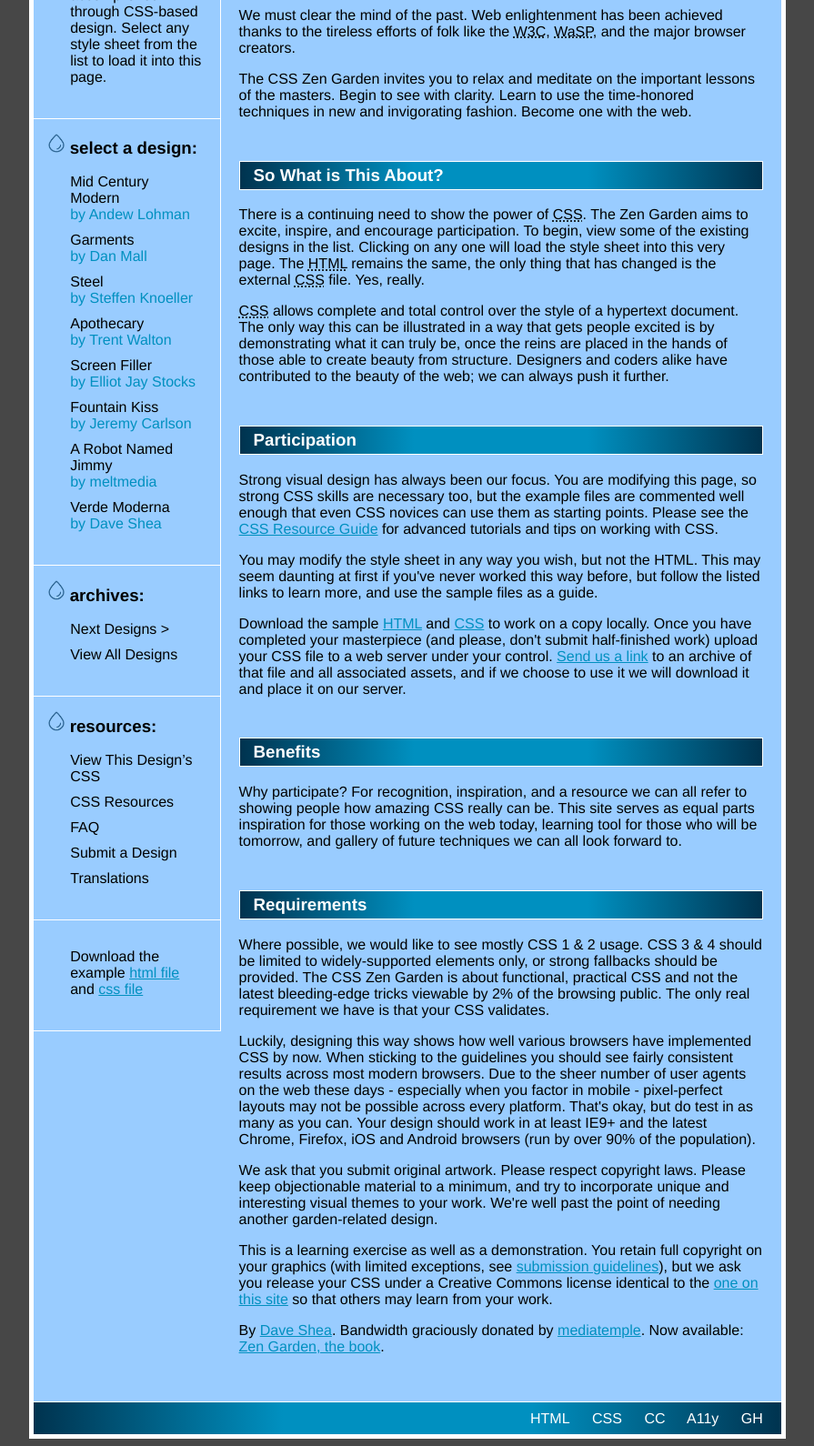
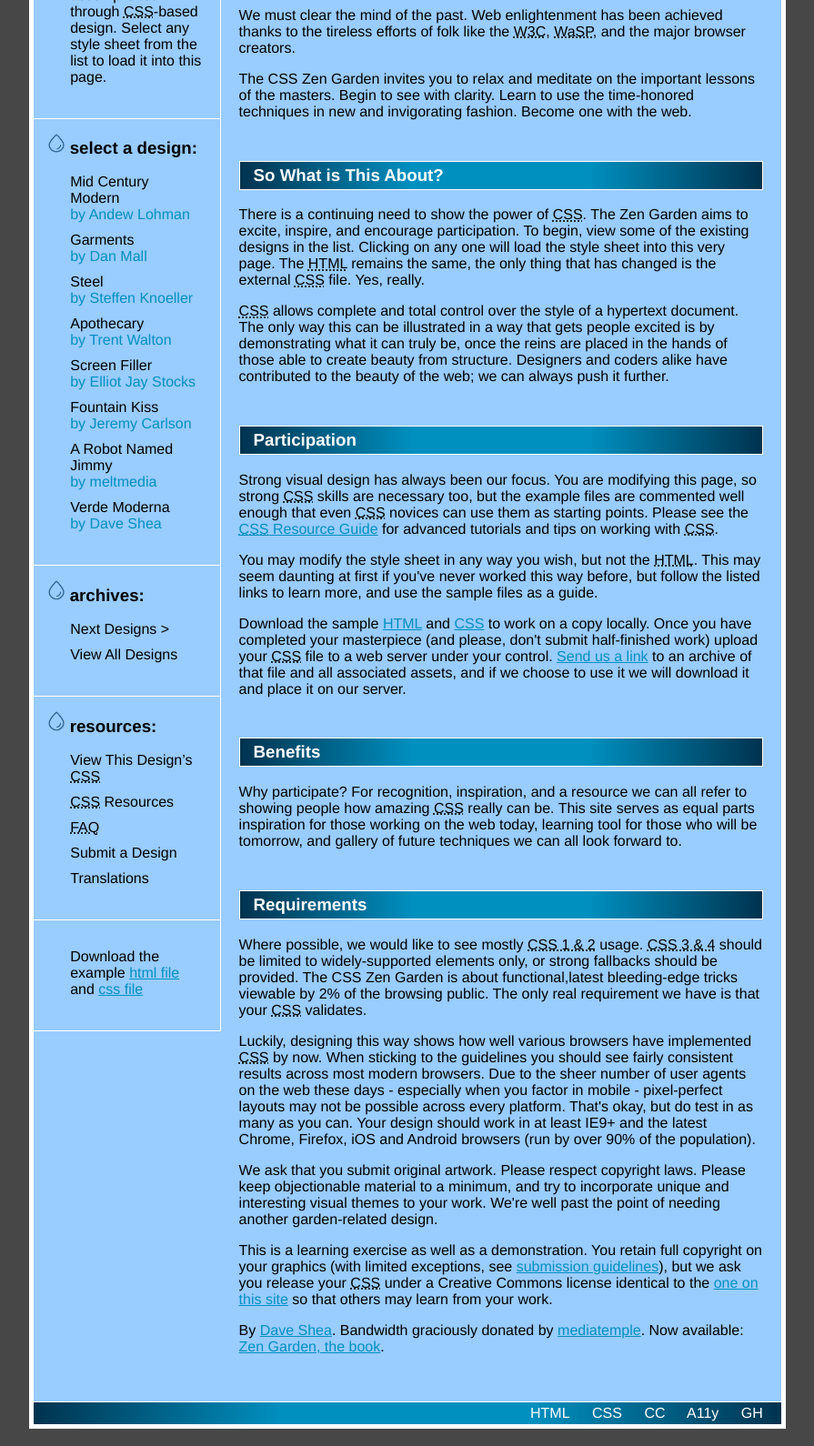
Before and after one commit to aprilrochelle/Zen-Garden-80, a plain HTML site: page index.html in a window 1280 px wide. Shown: the part 334-1924 px from the top of the page at 91% size, without its empty margins (192-1087 px from the left). Drawn offline with Linux system fonts and the light colour scheme.

Commit message:
cleaned up css and added abbreviation tags

```diff
--- a/index.html
+++ b/index.html
@@ -17,7 +17,7 @@
                     <article>
                         <img class="article-img" src="./img/raindrop.png">
                         <h3>quick summary:</h3>
-                        <p>A demonstration of what can be accomplished through CSS-based design. Select any style sheet from the list to load it into this page.</p>
+                        <p>A demonstration of what can be accomplished through <abbr title="Cascading Style Sheets">CSS</abbr>-based design. Select any style sheet from the list to load it into this page.</p>
                     </article>
                     <article>
                         <img class="article-img" src="./img/raindrop.png">
@@ -76,13 +76,13 @@
                         <h3>resources:</h3>
                         <ul>
                             <li>
-                                <a href="">View This Design’s CSS</a>
+                                <a href="">View This Design’s <abbr title="Cascading Style Sheets">CSS</abbr></a>
                             </li>
                             <li>
-                                <a href="">CSS Resources</a>
+                                <a href=""><abbr title="Cascading Style Sheets">CSS</abbr> Resources</a>
                             </li>
                             <li>
-                                <a href="">FAQ</a>
+                                <a href=""><abbr title="Frequently Asked Questions">FAQ</abbr></a>
                             </li>
                             <li>
                                 <a href="">Submit a Design</a>
@@ -121,51 +121,28 @@
                     </article>
                     <article>
                         <h3>Participation</h3>
-                        <p>Strong visual design has always been our focus. You are modifying this page, so strong CSS skills are necessary
-                        too, but the example files are commented well enough that even CSS novices can use them as starting points. Please
-                        see the
-                        <a href="" title="A listing of CSS-related resources">
-                            CSS Resource Guide</a> for advanced tutorials and tips on working with CSS.
+                        <p>Strong visual design has always been our focus. You are modifying this page, so strong <abbr title="Cascading Style Sheets">CSS</abbr> skills are necessary too, but the example files are commented well enough that even <abbr title="Cascading Style Sheets">CSS</abbr> novices can use them as starting points. Please see the <a href="" title="A listing of CSS-related resources"><abbr title="Cascading Style Sheets">CSS</abbr> Resource Guide</a> for advanced tutorials and tips on working with <abbr title="Cascading Style Sheets">CSS</abbr>.
                         </p>
-                        <p>You may modify the style sheet in any way you wish, but not the HTML. This may seem daunting at first if you've
-                        never worked this way before, but follow the listed links to learn more, and use the sample files as a guide.
+                        <p>You may modify the style sheet in any way you wish, but not the <abbr title="HyperText Markup Language">HTML</abbr>. This may seem daunting at first if you've never worked this way before, but follow the listed links to learn more, and use the sample files as a guide.
                         </p>
-                        <p>Download the sample
-                        <a href="" title="This page's source HTML code, not to be modified.">HTML</a> and
-                        <a href="" title="This page's sample CSS, the file you may modify.">CSS</a> to work on a copy locally. Once you have completed your masterpiece (and please, don't submit half-finished
-                        work) upload your CSS file to a web server under your control.
-                        <a href="" title="Use the contact form to send us your CSS file">Send us a link</a> to an archive of that file and all associated assets, and if we choose to use it we will download
-                        it and place it on our server.
+                        <p>Download the sample <a href="" title="This page's source HTML code, not to be modified.">HTML</a> and <a href="" title="This page's sample CSS, the file you may modify.">CSS</a> to work on a copy locally. Once you have completed your masterpiece (and please, don't submit half-finished work) upload your <abbr title="Cascading Style Sheets">CSS</abbr> file to a web server under your control. <a href="" title="Use the contact form to send us your CSS file">Send us a link</a> to an archive of that file and all associated assets, and if we choose to use it we will download it and place it on our server.
                         </p>
                     </article>
                     <article>
                         <h3>Benefits</h3>
-                        <p>Why participate? For recognition, inspiration, and a resource we can all refer to showing people how amazing CSS
-                        really can be. This site serves as equal parts inspiration for those working on the web today, learning tool
-                        for those who will be tomorrow, and gallery of future techniques we can all look forward to.
+                        <p>Why participate? For recognition, inspiration, and a resource we can all refer to showing people how amazing <abbr title="Cascading Style Sheets">CSS</abbr> really can be. This site serves as equal parts inspiration for those working on the web today, learning tool for those who will be tomorrow, and gallery of future techniques we can all look forward to.
                         </p>
                     </article>
                     <article>
                         <h3>Requirements</h3>
-                        <p>Where possible, we would like to see mostly CSS 1 & 2 usage. CSS 3 & 4 should be limited to widely-supported elements
-                        only, or strong fallbacks should be provided. The CSS Zen Garden is about functional, practical CSS and not the
-                        latest bleeding-edge tricks viewable by 2% of the browsing public. The only real requirement we have is that
-                        your CSS validates.
+                        <p>Where possible, we would like to see mostly <abbr title="Cascading Style Sheets, levels 1 and 2">CSS 1 & 2</abbr> usage. <abbr title="Cascading Style Sheets, levels 3 and 4">CSS 3 & 4</abbr> should be limited to widely-supported elements only, or strong fallbacks should be provided. The CSS Zen Garden is about functional,latest bleeding-edge tricks viewable by 2% of the browsing public. The only real requirement we have is that
+                        your <abbr title="Cascading Style Sheets">CSS</abbr> validates.
                         </p>
-                        <p>Luckily, designing this way shows how well various browsers have implemented CSS by now. When sticking to the guidelines
-                        you should see fairly consistent results across most modern browsers. Due to the sheer number of user agents
-                        on the web these days - especially when you factor in mobile - pixel-perfect layouts may not be possible across
-                        every platform. That's okay, but do test in as many as you can. Your design should work in at least IE9+ and
-                        the latest Chrome, Firefox, iOS and Android browsers (run by over 90% of the population).
+                        <p>Luckily, designing this way shows how well various browsers have implemented <abbr title="Cascading Style Sheets">CSS</abbr> by now. When sticking to the guidelines you should see fairly consistent results across most modern browsers. Due to the sheer number of user agents on the web these days - especially when you factor in mobile - pixel-perfect layouts may not be possible across every platform. That's okay, but do test in as many as you can. Your design should work in at least IE9+ and the latest Chrome, Firefox, iOS and Android browsers (run by over 90% of the population).
                         </p>
-                        <p>We ask that you submit original artwork. Please respect copyright laws. Please keep objectionable material to a
-                        minimum, and try to incorporate unique and interesting visual themes to your work. We're well past the point
-                        of needing another garden-related design.
+                        <p>We ask that you submit original artwork. Please respect copyright laws. Please keep objectionable material to a minimum, and try to incorporate unique and interesting visual themes to your work. We're well past the point of needing another garden-related design.
                         </p>
-                        <p>This is a learning exercise as well as a demonstration. You retain full copyright on your graphics (with limited
-                        exceptions, see
-                        <a href="">submission guidelines</a>), but we ask you release your CSS under a Creative Commons license identical to the
-                        <a href="" title="View the Zen Garden's license information.">one on this site</a> so that others may learn from your work.
+                        <p>This is a learning exercise as well as a demonstration. You retain full copyright on your graphics (with limited exceptions, see <a href="">submission guidelines</a>), but we ask you release your <abbr title="Cascading Style Sheets">CSS</abbr> under a Creative Commons license identical to the <a href="" title="View the Zen Garden's license information.">one on this site</a> so that others may learn from your work.
                         </p>
                         <p>By <a href="">Dave Shea</a>. Bandwidth graciously donated by <a href="">mediatemple</a>. Now available: <a href="">Zen Garden, the book</a>.</p>
                     </article>
--- a/main.css
+++ b/main.css
@@ -9,7 +9,7 @@ body {
 
 .page-wrapper {
     width: 65%;
-    margin: auto;
+    margin: 0 auto;
     background-color: #9cf;
     border: solid white 5px;
     position: relative;
@@ -19,6 +19,7 @@ body {
 
 .column-container {
     display: table;
+    border-top: solid white 5px;
 }
 
 .left-col {
@@ -37,9 +38,13 @@ body {
     padding: 15px 20px 20px 15px;
 }
 
+.right-col article {
+    padding: 0 20px 10px 20px;
+}
+
 footer {
     color: white;
-    line-height: 35px;
+    line-height: 1.5em;
     margin: 25px 0 0 0;
     text-align: right;
     border-top: 1px solid #fff;
@@ -57,14 +62,12 @@ footer {
 .header-img {
     width: 100%;
     height: 200px;
-    opacity: .7;
+    opacity: .8;
     display: inherit;
-    border-bottom: solid white 5px;
 }
 
 .article-img {
     width: 20px;
-    line-height: 25px;
 }
 
 /* Text Styles_______________________ */
@@ -72,7 +75,7 @@ footer {
 header h1 {
     position: absolute;
     right: 30px;
-    top: 50px;
+    top: 5px;
     color: white;
     z-index: 1000;
 }
@@ -80,7 +83,7 @@ header h1 {
 header h2 {
     position: absolute;
     right: 30px;
-    top: 80px;
+    top: 35px;
     color: black;
     z-index: 1000;
 }
@@ -88,53 +91,6 @@ header h2 {
 .left-col h3 {
     display: inline;
     line-height: 25px;
-}
-
-.left-col li {
-    color: #0090c0;
-    margin-bottom: 10px;
-    margin-left: -15px;
-}
-
-.left-col p {
-    padding-left: 25px;
-}
-
-.left-col a,
-.right-col a {
-    color: #0090c0;
-}
-
-.left-col li a {
-    display: list-item;
-    text-decoration: none;
-    color: black;
-}
-
-.left-col li a:hover,
-.left-col a:hover,
-.left-col li a.designer:hover,
-.left-col li a.design-type:hover,
-.right-col a:hover   {
-    color: white;
-}
-
-.left-col li a.designer {
-    display: inline;
-    color: #0090c0;
-    text-decoration: none;
-}
-
-.left-col li a.design-type {
-    color: black;
-    text-decoration: none;
-}
-li {
-    list-style: none;
-}
-
-.right-col article {
-    padding: 0 20px 10px 20px;
 }
 
 .right-col h2,
@@ -152,6 +108,46 @@ li {
     line-height: 30px;
 }
 
+.left-col p {
+    padding-left: 25px;
+}
+
+/* Special Styles______________________ */
+
+.left-col li {
+    color: #0090c0;
+    margin-bottom: 10px;
+    margin-left: -15px;
+    list-style: none;
+}
+
+.left-col a,
+.right-col a {
+    color: #0090c0;
+}
+
+.left-col li a {
+    text-decoration: none;
+    color: black;
+}
+
+.left-col a:hover,
+.left-col li a.designer:hover,
+.left-col li a.design-type:hover,
+.right-col a:hover   {
+    color: white;
+}
+
+li a.designer {
+    display: inline;
+    color: #0090c0;
+    text-decoration: none;
+}
+
+li a.design-type {
+    display: block;
+}
+
 footer a {
     color: white;
     text-decoration: none;
@@ -159,5 +155,5 @@ footer a {
 }
 
 footer a:hover {
-    color: #0090c0;
+    color: #9cf;
 }
```
